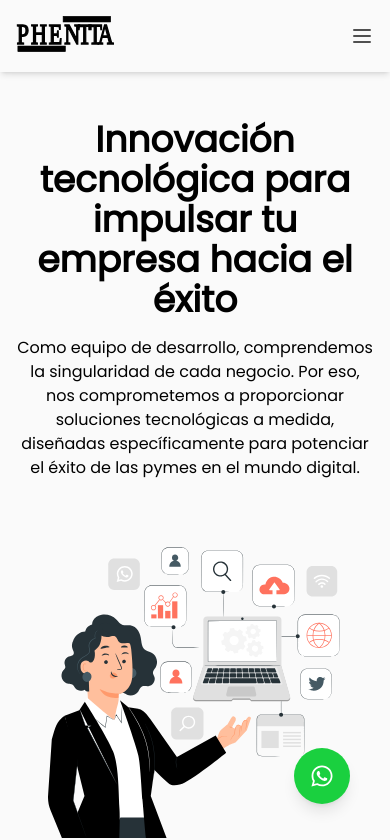
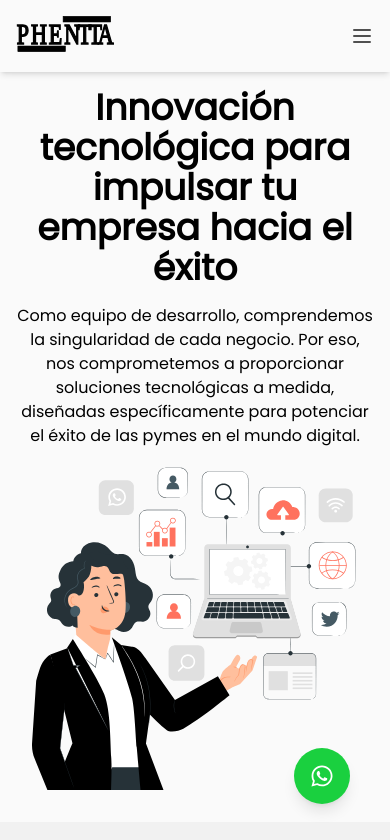
Before and after one commit to Omarleel/PhenttaCorp, a React (Vite) app: page /inicio in a window 390 px wide. Shown: the top 840 px of the page. Built offline with nearby package versions, Linux system fonts and the light colour scheme.

Commit message:
despliegue

```diff
--- a/src/modulos/customer/HomePage.jsx
+++ b/src/modulos/customer/HomePage.jsx
@@ -32,9 +32,9 @@ export const HomePage = () => {
   return (
     <div className="container-page">
       {/* Sección de presentación */}
-      <div id={menuBase[0].link.replace('/', '')} className="background-secondary sm:flex justify-center items-center h-screen-minus-48 relative p-4">
+      <div id={menuBase[0].link.replace('/', '')} className="background-secondary sm:flex justify-center items-center relative md:h-screen-minus-48 p-4">
         {/* Contenedor del Texto (Columna 2) */}
-        <div className="sm:w-2/4 max-sm:w-full max-sm:my-8 text-center sm:order-2">
+        <div className="sm:w-2/4 max-sm:w-full text-center sm:order-2">
           {dataPresentacion &&
             dataPresentacion.map((presentacion, index) => (
               <div key={index}>
@@ -45,7 +45,7 @@ export const HomePage = () => {
         </div>
         {/* Contenedor de la Imagen (Columna 1) */}
         <div className="sm:w-2/4 max-sm:w-full sm:order-1 sm:mr-4">
-          <img src="/assets/images/image-1.svg" alt="Phentta" className="p-8 max-h-screen-minus-48" />
+          <img src="/assets/images/image-1.svg" alt="Phentta" className="p-4 md:p-8 md:max-h-screen-minus-48" />
         </div>
       </div>
       {/* Sección de servicios */}
```
